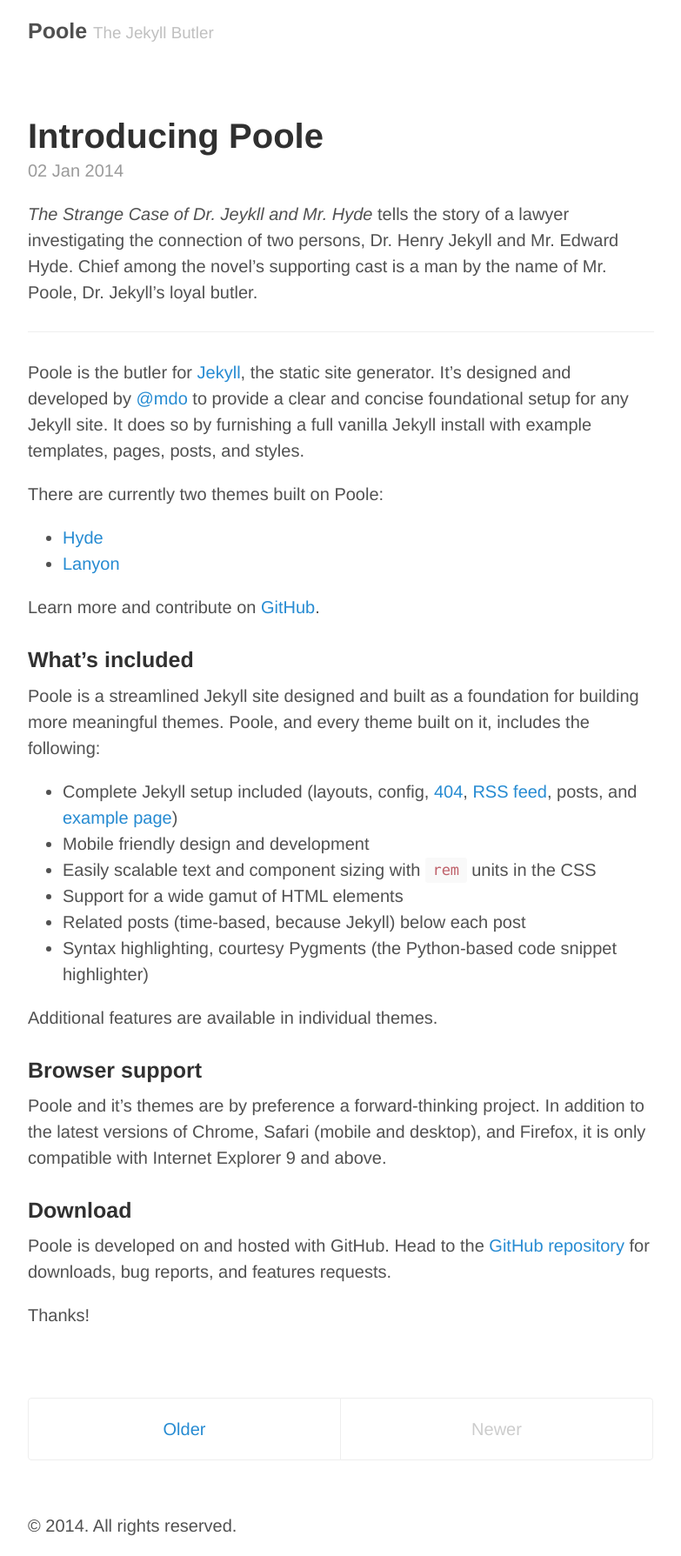
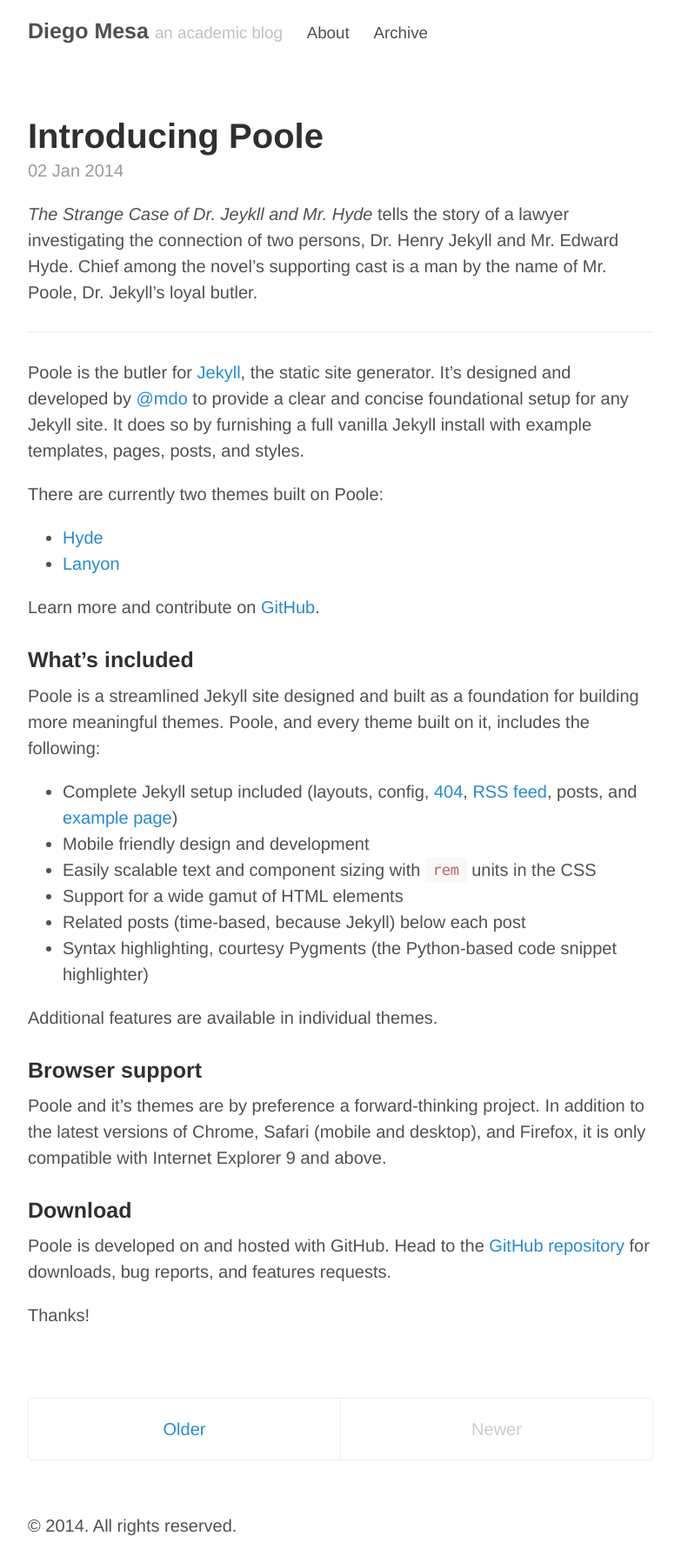
Before and after one commit to diego898/diego898.github.io, a Jekyll site: the page built from index.html, in a window 1280 px wide. Shown: the whole page at 87% size, without its empty margins (248-1031 px from the left). Built offline with Jekyll 4.4.1, drawn with Linux system fonts in a browser that asks for light colours; Markdown is read by kramdown in place of the engine named in the settings; the list of posts is cut into pages by our own code.

Commit message:
customizing

```diff
--- a/_config.yml
+++ b/_config.yml
@@ -6,13 +6,13 @@
 permalink:        pretty
 
 # Setup
-title:            Poole
-tagline:          The Jekyll Butler
-description:      Base theme for Jekyll themes by @mdo.
-url:              http://getpoole.com
+title:            Diego Mesa
+tagline:          an academic blog
+description:
+url:              http://diego898.github.io
 
 author:
-  name:           Mark Otto
+  name:           Diego Mesa
   url:            https://twitter.com/mdo
 
 paginate:         1
@@ -21,4 +21,9 @@
 version:          1.0.0
 
 github:
-  repo:           https://github.com/poole/poole
+  repo:           https://github.com/diego898/diego898.github.io
+
+# This is the list of pages to incldue in the header of the website.
+pages_list:
+  About: '/about/'
+  Archive: '/archive/'
--- a/_layouts/default.html
+++ b/_layouts/default.html
@@ -10,6 +10,9 @@
         <h3 class="masthead-title">
           <a href="/" title="Home">{{ site.title }}</a>
           <small>{{ site.tagline }}</small>
+          {% for page in site.pages_list %}
+              &nbsp;&nbsp;&nbsp;<small><a href="{{ page[1]  }}">{{ page[0] }}</a></small>
+          {% endfor %}
         </h3>
       </div>
 
```
Also changed, not shown: archive.md (added, +10 -0 lines).
